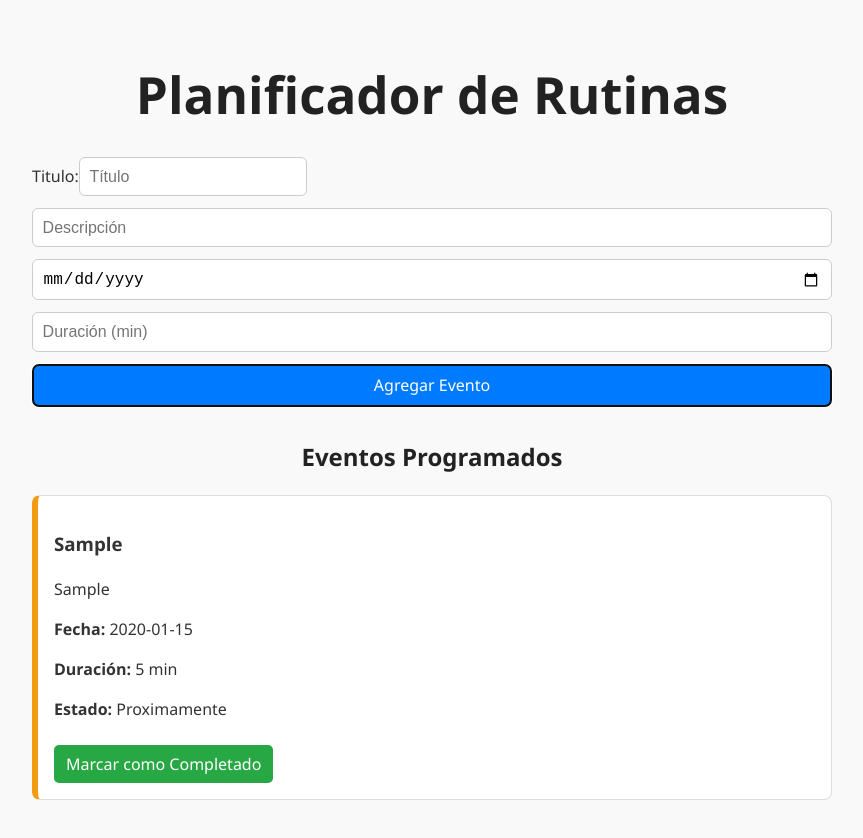
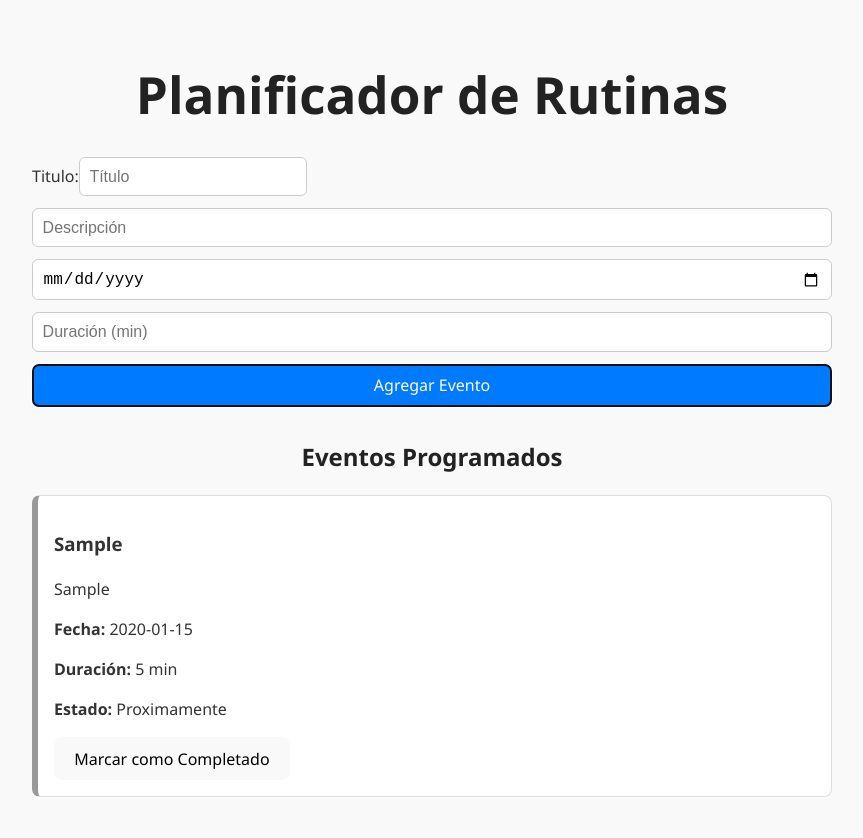
Before and after one commit to SLorenzatti12/Gestor_de_tareas_domesticas, a React (Vite) app: page / in a window 1280 px wide. Both pictures are taken after typing "Sample", "Sample", "2020-01-15", "5" into the empty fields and a click on the button "Agregar Evento". Shown: the top 838 px of the page, without its empty margins (0-863 px from the left). Built offline with nearby package versions, Linux system fonts and the light colour scheme.

Commit message:
Incorporacion de animaciones

```diff
--- a/package.json
+++ b/package.json
@@ -11,6 +11,7 @@
   },
   "dependencies": {
     "date-fns": "^4.1.0",
+    "framer-motion": "^12.6.3",
     "react": "^19.0.0",
     "react-beautiful-dnd": "^13.1.1",
     "react-dom": "^19.0.0"
--- a/src/components/EventList.jsx
+++ b/src/components/EventList.jsx
@@ -1,6 +1,7 @@
 {/*Lista de eventos*/}
 
 import React from "react";
+import { motion, AnimatePresence } from "framer-motion";
 
 const EventList = ({ events, markAsCompleted }) => {
   return (
@@ -10,38 +11,27 @@ const EventList = ({ events, markAsCompleted }) => {
         <p>No hay eventos programados.</p>
       ) : (
         <ul>
+          <AnimatePresence>
             {events.map((event) => (
-            <li
+              <motion.li
                 key={event.id}
-              className={`event-item ${event.status.toLowerCase()} ${
-                event.animation || ""
-              }`}
-              aria-label={`Evento: ${event.title}, Estado: ${event.status}`}
+                className={`event-item ${event.status}`}
+                initial={{ opacity: 0, y: 20 }}
+                animate={{ opacity: 1, y: 0 }}
+                exit={{ opacity: 0, scale: 0.9 }}
+                transition={{ duration: 0.4, ease: "easeOut" }}
               >
                 <h3>{event.title}</h3>
-              {event.description && <p>{event.description}</p>}
-              <p>
-                <strong>Fecha:</strong> {event.date}
-              </p>
-              <p>
-                <strong>Duración:</strong> {event.duration} min
-              </p>
-              <p>
-                <strong>Estado:</strong>{" "}
-                <span className={`status ${event.status.toLowerCase()}`}>
-                  {event.status}
-                </span>
-              </p>
+                <p>{event.description}</p>
+                <p><strong>Fecha:</strong> {event.date}</p>
+                <p><strong>Duración:</strong> {event.duration} min</p>
+                <p><strong>Estado:</strong> {event.status}</p>
                 {event.status !== "Completado" && (
-                <button
-                  onClick={() => markAsCompleted(event.id)}
-                  className="complete-button"
-                >
-                  Marcar como Completado
-                </button>
+                  <button onClick={() => markAsCompleted(event.id)}>Marcar como Completado</button>
                 )}
-            </li>
+              </motion.li>
             ))}
+          </AnimatePresence>
         </ul>
       )}
     </div>
```
Also changed, not shown: 1 other file (tests, documents, lock files or other folders). Lines whose indentation alone changed are shown as unchanged.
